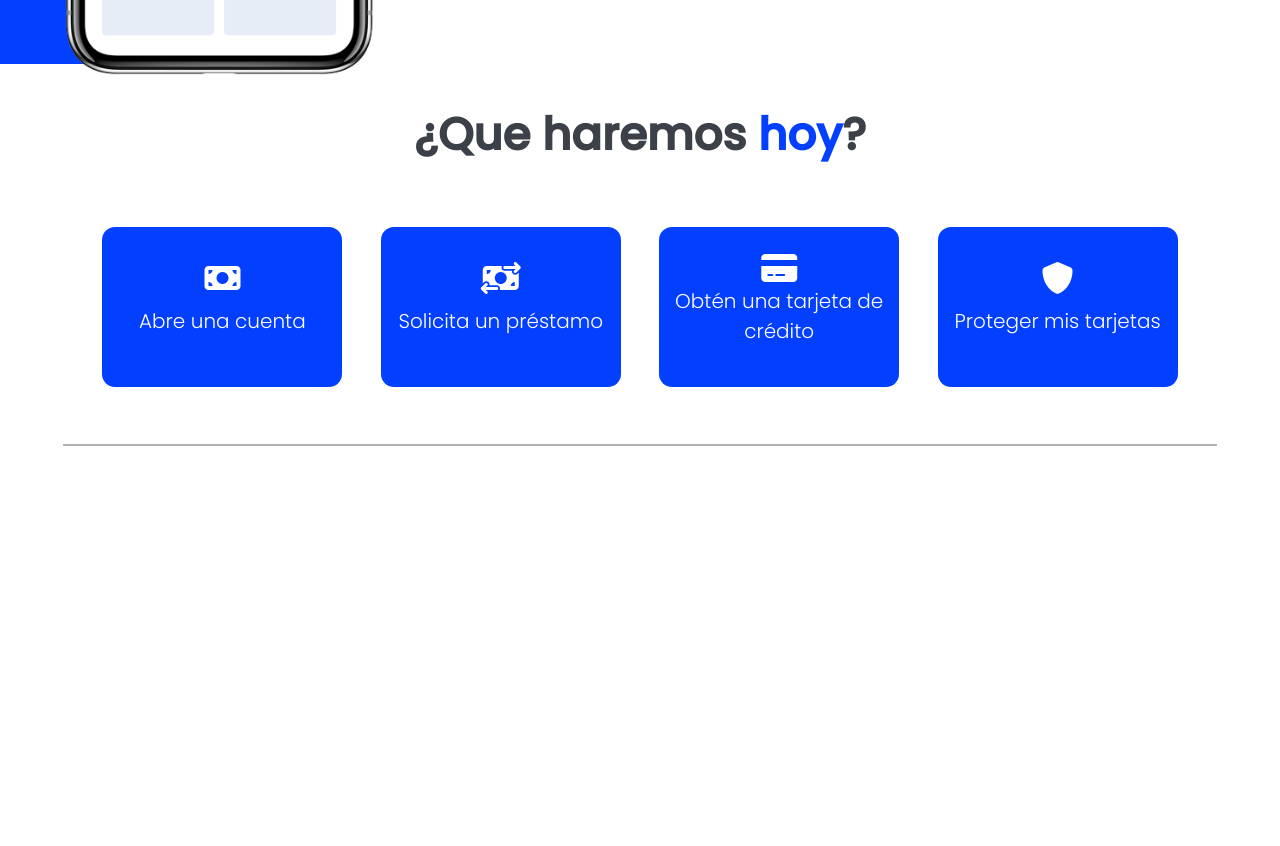
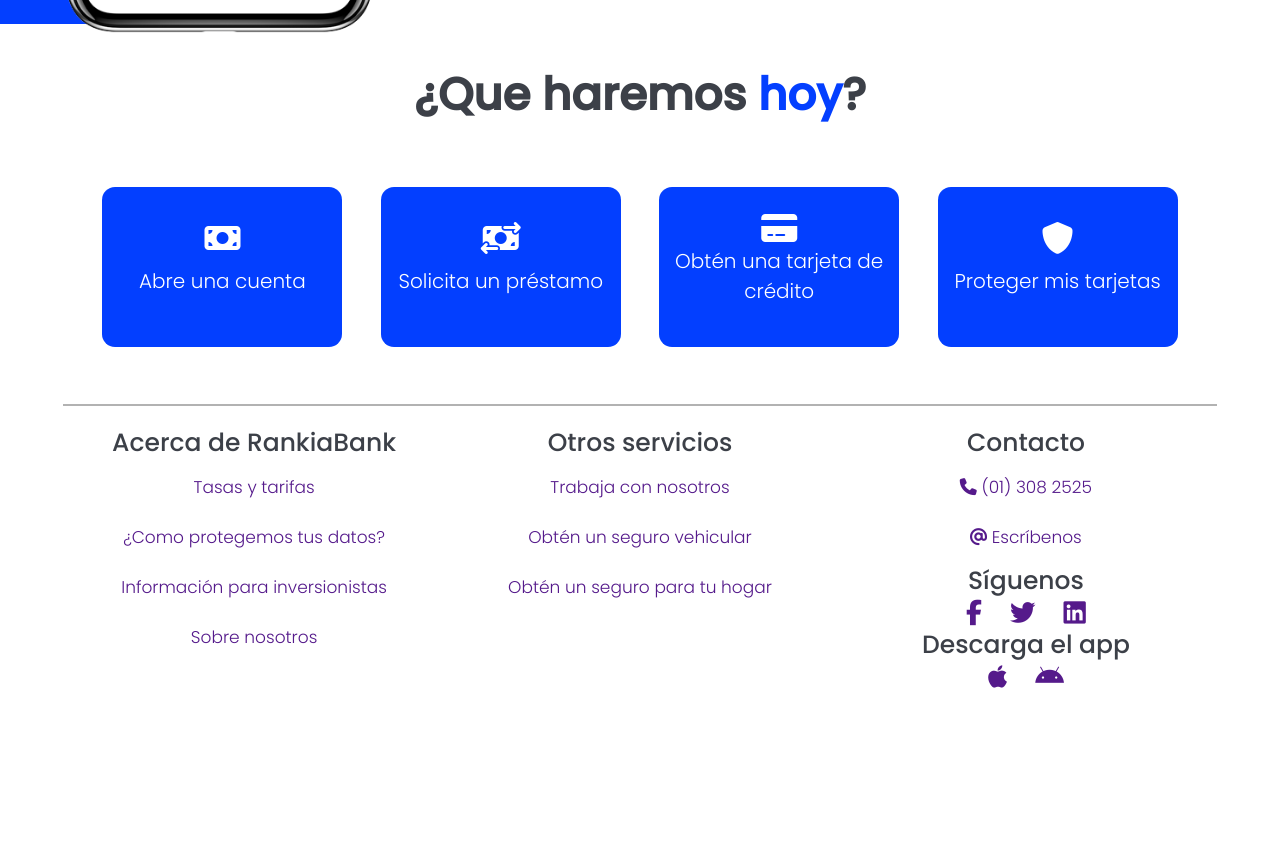
Before and after one commit to AntoDonayre/preEntrega-Donayre-RankiaBank, a website: page index.html in a window 1280 px wide. Shown: the part 1247-2093 px from the top of the page. Before the commit the page ends 1693 px from the top, so only its background shows below. Drawn offline with Linux system fonts and the light colour scheme.

Commit message:
footer first template

```diff
--- a/index.html
+++ b/index.html
@@ -46,13 +46,17 @@
                         </div>
                     </div>
                     <div class="rigthCont">
-                        <img src="./img/rankiabank-card-mockup.png" alt="">
+                        <div>
+                            <img src="./img/rankiabank-card-mockup.png" alt="">
+                        </div>
                         <div class="backCardTarget"></div>
                     </div>
                 </div>
                 <div class="main2">
                     <div class="leftCont2">
-                        <img src="./img/IPhone_X.png" alt="">
+                        <div>
+                            <img src="./img/IPhone_X.png" alt="">
+                        </div>
                         <div class="backCardTarget2"></div>
                     </div>
                     <div class="rigthCont2">
@@ -101,7 +105,45 @@
                 </div>
         </main>
         <hr>
-        <footer></footer>
+        <footer>
+            <div class="footerCont">
+                <div class="columnsFoot">
+                    <h5>Acerca de RankiaBank</h5>
+                    <a href="">Tasas y tarifas</a>
+                    <a href="">¿Como protegemos tus datos?</a>
+                    <a href="">Información para inversionistas</a>
+                    <a href="">Sobre nosotros</a>
+                </div>
+                <div class="columnsFoot">
+                    <h5>Otros servicios</h5>
+                    <a href="">Trabaja con nosotros</a>
+                    <a href="">Obtén un seguro vehicular</a>
+                    <a href="">Obtén un seguro para tu hogar</a>
+                </div>
+                <div class="columnsFoot">
+                    <div class="ColumnCont">
+                        <h5>Contacto</h5>
+                        <a href=""><i class="fa-solid fa-phone"></i> (01) 308 2525</a>
+                        <a href=""><i class="fa-solid fa-at"></i> Escríbenos</a>
+                    </div>
+                    <div class="ColumnContRedes">
+                        <h5>Síguenos</h5>
+                        <div>
+                            <a href=""><i class="fa-brands fa-facebook-f fa-xl"></i></a>
+                            <a href=""><i class="fa-brands fa-twitter fa-xl"></i></a>
+                            <a href=""><i class="fa-brands fa-linkedin fa-xl"></i></a>
+                        </div>
+                    </div>
+                    <div class="ColumnContApp">
+                        <h5>Descarga el app</h5>
+                        <div>
+                            <a href=""><i class="fa-brands fa-apple fa-xl"></i></a>
+                            <a href=""><i class="fa-brands fa-android fa-xl"></i></a>
+                        </div>
+                    </div>
+                </div>
+            </div>
+        </footer>
     </div>
     <script src="/js/app.js"></script>
 </body>
--- a/scss/layout/_footer.scss
+++ b/scss/layout/_footer.scss
@@ -0,0 +1,51 @@
+footer{
+    width: 100%;
+    height: 55vh;
+    display: flex;
+    flex-direction: column;
+    align-items: center;
+    justify-items: center;
+    .footerCont{
+        padding-top: 18px;
+        width: 90%;
+        height: 100%;
+        display: flex;
+        flex-direction: row;
+        justify-content: space-between;
+        .columnsFoot{
+            width: 33%;
+            height: 100%;
+            display: flex;
+            flex-direction: column;
+            align-items: center;
+            h5{
+                font-family: 'Poppins';
+                font-weight: 500;
+                font-size: 25px;
+                color: #3C4048;
+            }
+            a{
+                margin: 12px;
+                text-decoration: none;
+                font-family: 'Poppins';
+                font-weight: 300;
+                font-size: 17px;
+            }
+            .ColumnCont{
+                display: flex;
+                flex-direction: column;
+                align-items: center;
+            }
+            .ColumnContRedes{
+                display: flex;
+                flex-direction: column;
+                align-items: center;
+            }
+            .ColumnContApp{
+                display: flex;
+                flex-direction: column;
+                align-items: center;
+            }
+        }
+    }
+}
--- a/scss/layout/_header.scss
+++ b/scss/layout/_header.scss
@@ -3,6 +3,10 @@
     height: 49px;
     display: flex;
     justify-content: center;
+    position: sticky;
+    top: 0px;
+    background-color: white;
+    z-index: 1;
     .headerCont{
         width: 90%;
         height: 100%;
--- a/scss/layout/_main.scss
+++ b/scss/layout/_main.scss
@@ -11,7 +11,7 @@
             flex-direction: row;
             justify-content: space-between;
             width: 100%;
-            height: 85vh;
+            height: 80vh;
             .leftCont{
                 width: 51%;
                 display: flex;
@@ -91,7 +91,7 @@
                 align-items: flex-end;
                 img{
                     width: 620px;
-                    z-index: 1;
+                    z-index: 2;
                     transition: 0.2s;
                     &:hover{
                         transform: rotate(10deg);
@@ -122,7 +122,7 @@
                 align-items: flex-start;
                 img{
                     width: 310px;
-                    z-index: 1;
+                    z-index: 2;
                 }
                 .backCardTarget2{
                     position: absolute;
--- a/scss/style.scss
+++ b/scss/style.scss
@@ -5,3 +5,4 @@
 @import "./layout/body";
 @import "./layout/header";
 @import "./layout/main";
+@import "./layout/footer";
```
Also changed, not shown: css/style.css.
